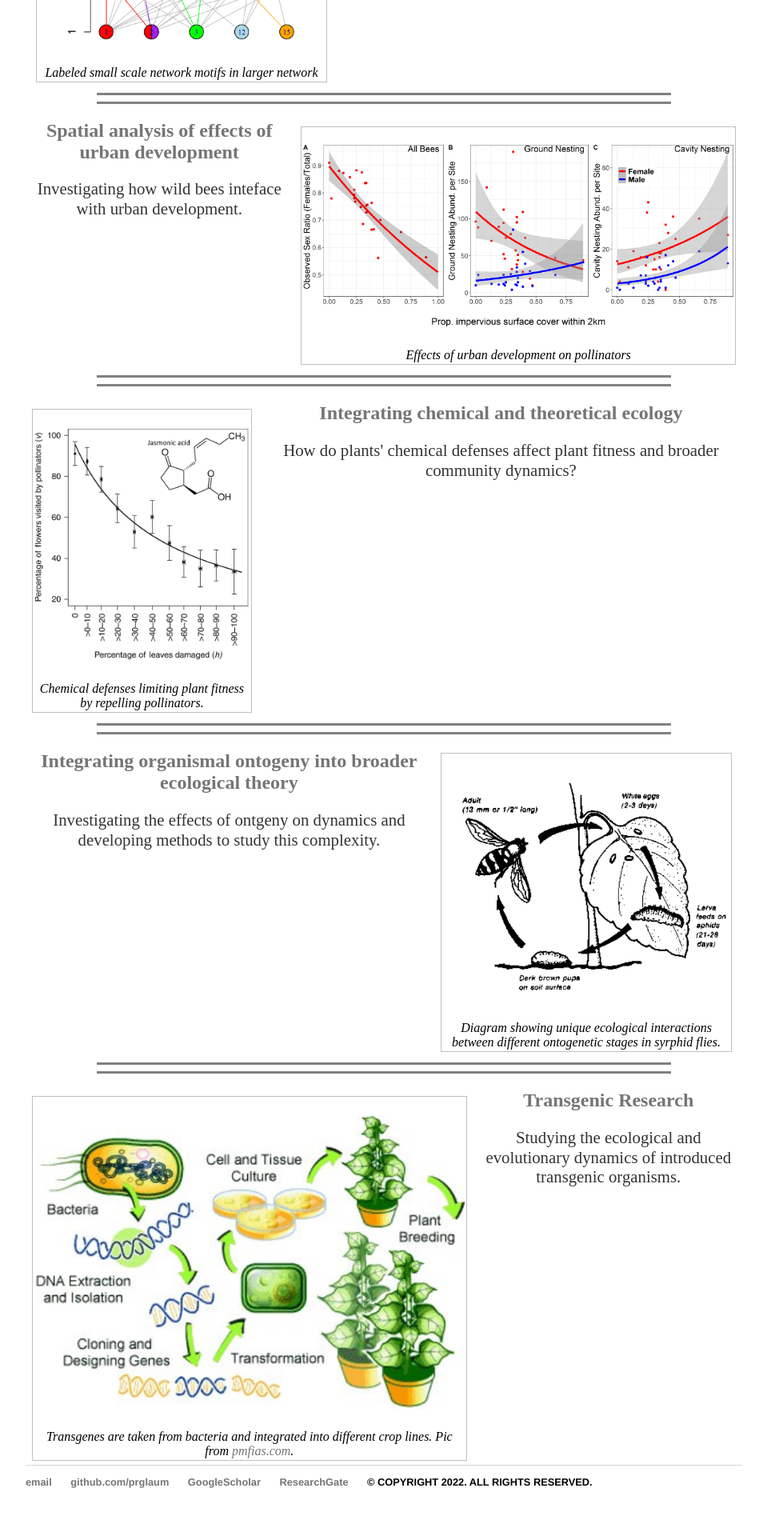
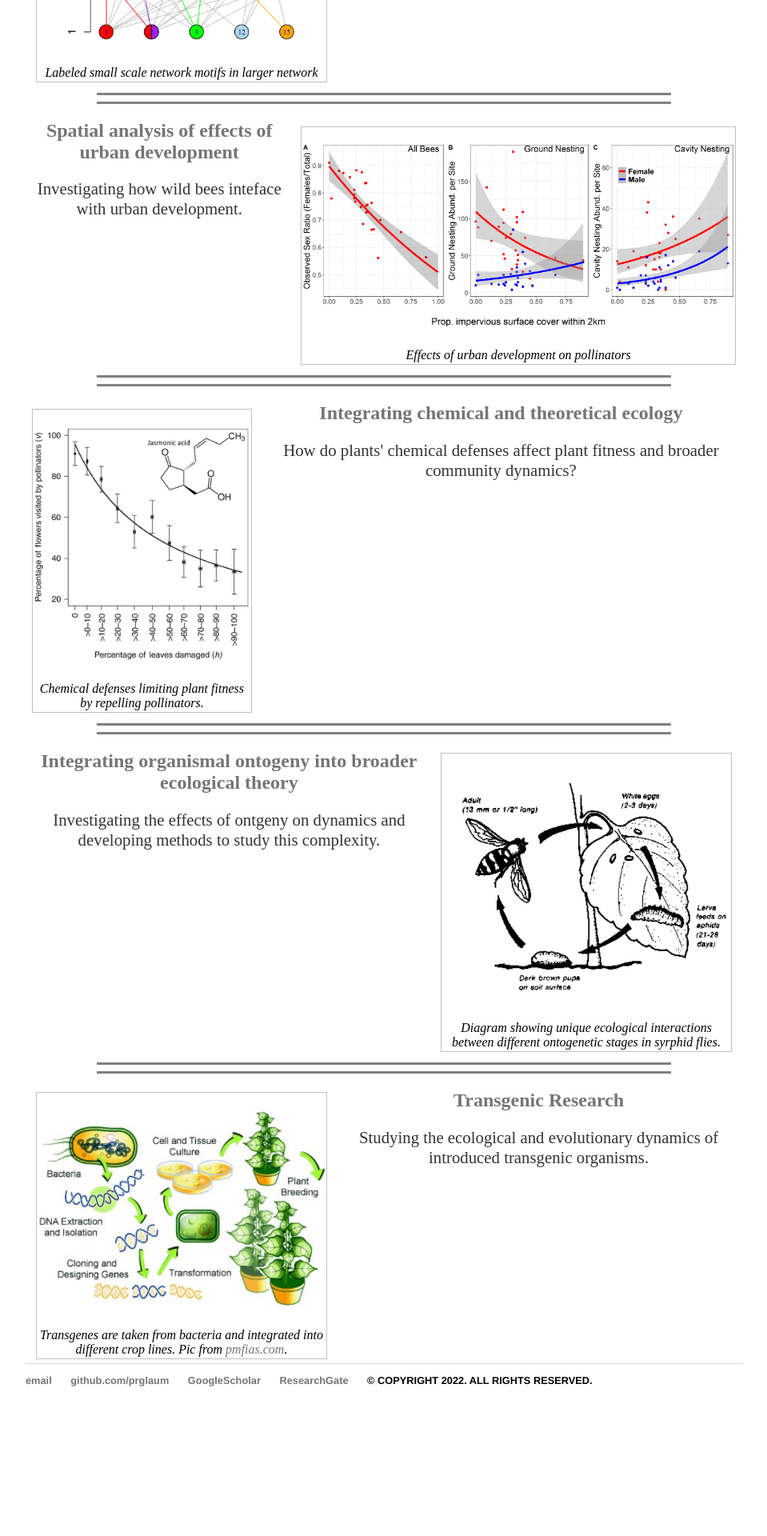
Before and after one commit to prglaum/prglaum.github.io, a Jekyll site: the page built from research/index.html, in a window 1280 px wide. Shown: the part 1310-3230 px from the top of the page at 80% size, without its empty margins (160-1119 px from the left). Built offline with Jekyll 4.4.1, drawn with Linux system fonts in a browser that asks for light colours; after the commit the page ends 3103 px from its top, so only the background shows below that.

Commit message:
Update index.html
Changing transgene figure size

```diff
--- a/research/index.html
+++ b/research/index.html
@@ -99,11 +99,11 @@
 
 <!-- Link to transgenic research -->
 <div display='block'>
-	<figure60 class="float-img-left">
+	<figure40 class="float-img-left">
 		<p><a href="https://prglaum.github.io/research/transgenes/">
 			<img class=scaled src="{{site.url}}/docs/assets/images/transgTitleCard.png" alt="fit"></a>
 		<figcaption>Transgenes are taken from bacteria and integrated into different crop lines. Pic from <a href="https://www.pmfias.com" target="_blank" rel="noopener noreferrer">pmfias.com</a>.</figcaption>
-	</figure60>
+	</figure40>
 	<h2 style="text-align:center;"><a href="https://prglaum.github.io/research/transgenes/">Transgenic Research</a></h2>
 	<p style="text-align:center;">Studying the ecological and evolutionary dynamics of introduced transgenic organisms. </p>
 </div>
```
